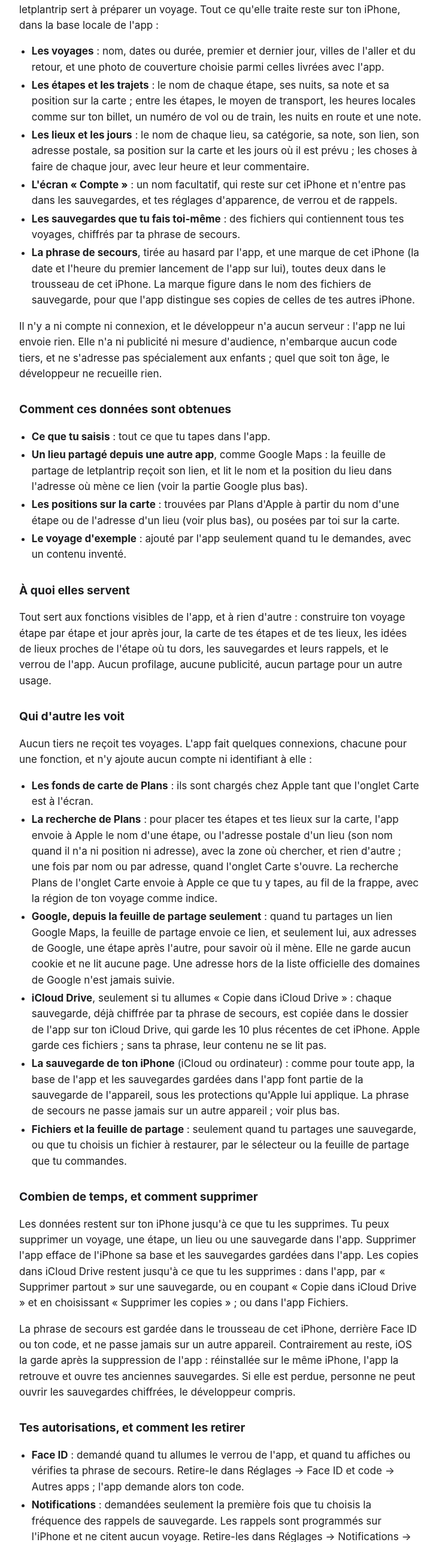
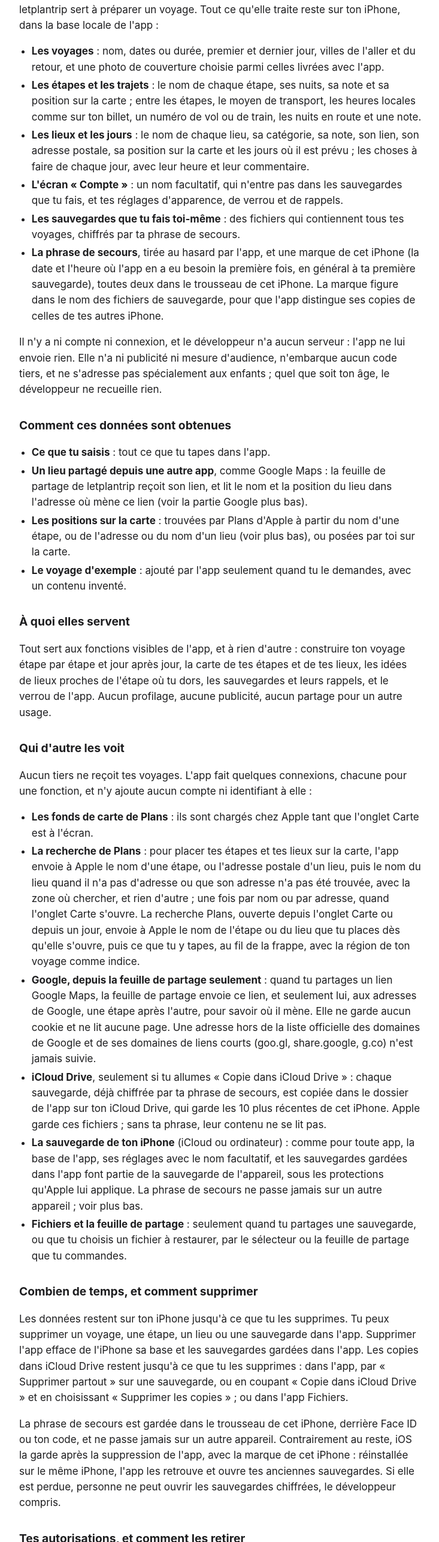
Before and after one commit to xdavy/dletmeapps-legal, a plain HTML site: page letplantrip/privacy-fr.html in a window 1280 px wide. Shown: the part 229-2800 px from the top of the page at 60% size, without its empty margins (272-1005 px from the left). Drawn offline with Linux system fonts and the light colour scheme.

Commit message:
letplantrip : politique corrigée sur sept points lus dans le code
Nom d'un lieu envoyé à Apple quand son adresse n'est pas trouvée ;
recherche Plans ouverte aussi depuis un jour, avec le nom prérempli ;
marque de l'iPhone faite au premier besoin, gardée elle aussi après la
suppression de l'app ; usages de Face ID ; nom facultatif dans la
sauvegarde de l'iPhone ; domaines de liens courts de Google.

Co-Authored-By: Claude Opus 5.5 <noreply@anthropic.com>

```diff
--- a/letplantrip/privacy-fr.html
+++ b/letplantrip/privacy-fr.html
@@ -24,9 +24,9 @@
 <li><strong>Les voyages</strong> : nom, dates ou durée, premier et dernier jour, villes de l'aller et du retour, et une photo de couverture choisie parmi celles livrées avec l'app.</li>
 <li><strong>Les étapes et les trajets</strong> : le nom de chaque étape, ses nuits, sa note et sa position sur la carte ; entre les étapes, le moyen de transport, les heures locales comme sur ton billet, un numéro de vol ou de train, les nuits en route et une note.</li>
 <li><strong>Les lieux et les jours</strong> : le nom de chaque lieu, sa catégorie, sa note, son lien, son adresse postale, sa position sur la carte et les jours où il est prévu ; les choses à faire de chaque jour, avec leur heure et leur commentaire.</li>
-<li><strong>L'écran « Compte »</strong> : un nom facultatif, qui reste sur cet iPhone et n'entre pas dans les sauvegardes, et tes réglages d'apparence, de verrou et de rappels.</li>
+<li><strong>L'écran « Compte »</strong> : un nom facultatif, qui n'entre pas dans les sauvegardes que tu fais, et tes réglages d'apparence, de verrou et de rappels.</li>
 <li><strong>Les sauvegardes que tu fais toi-même</strong> : des fichiers qui contiennent tous tes voyages, chiffrés par ta phrase de secours.</li>
-<li><strong>La phrase de secours</strong>, tirée au hasard par l'app, et une marque de cet iPhone (la date et l'heure du premier lancement de l'app sur lui), toutes deux dans le trousseau de cet iPhone. La marque figure dans le nom des fichiers de sauvegarde, pour que l'app distingue ses copies de celles de tes autres iPhone.</li>
+<li><strong>La phrase de secours</strong>, tirée au hasard par l'app, et une marque de cet iPhone (la date et l'heure où l'app en a eu besoin la première fois, en général à ta première sauvegarde), toutes deux dans le trousseau de cet iPhone. La marque figure dans le nom des fichiers de sauvegarde, pour que l'app distingue ses copies de celles de tes autres iPhone.</li>
 </ul>
 <p>Il n'y a ni compte ni connexion, et le développeur n'a aucun serveur : l'app ne lui envoie rien. Elle n'a ni publicité ni mesure d'audience, n'embarque aucun code tiers, et ne s'adresse pas spécialement aux enfants ; quel que soit ton âge, le développeur ne recueille rien.</p>
 </section>
@@ -36,7 +36,7 @@
 <ul>
 <li><strong>Ce que tu saisis</strong> : tout ce que tu tapes dans l'app.</li>
 <li><strong>Un lieu partagé depuis une autre app</strong>, comme Google Maps : la feuille de partage de letplantrip reçoit son lien, et lit le nom et la position du lieu dans l'adresse où mène ce lien (voir la partie Google plus bas).</li>
-<li><strong>Les positions sur la carte</strong> : trouvées par Plans d'Apple à partir du nom d'une étape ou de l'adresse d'un lieu (voir plus bas), ou posées par toi sur la carte.</li>
+<li><strong>Les positions sur la carte</strong> : trouvées par Plans d'Apple à partir du nom d'une étape, ou de l'adresse ou du nom d'un lieu (voir plus bas), ou posées par toi sur la carte.</li>
 <li><strong>Le voyage d'exemple</strong> : ajouté par l'app seulement quand tu le demandes, avec un contenu inventé.</li>
 </ul>
 </section>
@@ -51,10 +51,10 @@
 <p>Aucun tiers ne reçoit tes voyages. L'app fait quelques connexions, chacune pour une fonction, et n'y ajoute aucun compte ni identifiant à elle :</p>
 <ul>
 <li><strong>Les fonds de carte de Plans</strong> : ils sont chargés chez Apple tant que l'onglet Carte est à l'écran.</li>
-<li><strong>La recherche de Plans</strong> : pour placer tes étapes et tes lieux sur la carte, l'app envoie à Apple le nom d'une étape, ou l'adresse postale d'un lieu (son nom quand il n'a ni position ni adresse), avec la zone où chercher, et rien d'autre ; une fois par nom ou par adresse, quand l'onglet Carte s'ouvre. La recherche Plans de l'onglet Carte envoie à Apple ce que tu y tapes, au fil de la frappe, avec la région de ton voyage comme indice.</li>
-<li><strong>Google, depuis la feuille de partage seulement</strong> : quand tu partages un lien Google Maps, la feuille de partage envoie ce lien, et seulement lui, aux adresses de Google, une étape après l'autre, pour savoir où il mène. Elle ne garde aucun cookie et ne lit aucune page. Une adresse hors de la liste officielle des domaines de Google n'est jamais suivie.</li>
+<li><strong>La recherche de Plans</strong> : pour placer tes étapes et tes lieux sur la carte, l'app envoie à Apple le nom d'une étape, ou l'adresse postale d'un lieu, puis le nom du lieu quand il n'a pas d'adresse ou que son adresse n'a pas été trouvée, avec la zone où chercher, et rien d'autre ; une fois par nom ou par adresse, quand l'onglet Carte s'ouvre. La recherche Plans, ouverte depuis l'onglet Carte ou depuis un jour, envoie à Apple le nom de l'étape ou du lieu que tu places dès qu'elle s'ouvre, puis ce que tu y tapes, au fil de la frappe, avec la région de ton voyage comme indice.</li>
+<li><strong>Google, depuis la feuille de partage seulement</strong> : quand tu partages un lien Google Maps, la feuille de partage envoie ce lien, et seulement lui, aux adresses de Google, une étape après l'autre, pour savoir où il mène. Elle ne garde aucun cookie et ne lit aucune page. Une adresse hors de la liste officielle des domaines de Google et de ses domaines de liens courts (goo.gl, share.google, g.co) n'est jamais suivie.</li>
 <li><strong>iCloud Drive</strong>, seulement si tu allumes « Copie dans iCloud Drive » : chaque sauvegarde, déjà chiffrée par ta phrase de secours, est copiée dans le dossier de l'app sur ton iCloud Drive, qui garde les 10 plus récentes de cet iPhone. Apple garde ces fichiers ; sans ta phrase, leur contenu ne se lit pas.</li>
-<li><strong>La sauvegarde de ton iPhone</strong> (iCloud ou ordinateur) : comme pour toute app, la base de l'app et les sauvegardes gardées dans l'app font partie de la sauvegarde de l'appareil, sous les protections qu'Apple lui applique. La phrase de secours ne passe jamais sur un autre appareil ; voir plus bas.</li>
+<li><strong>La sauvegarde de ton iPhone</strong> (iCloud ou ordinateur) : comme pour toute app, la base de l'app, ses réglages avec le nom facultatif, et les sauvegardes gardées dans l'app font partie de la sauvegarde de l'appareil, sous les protections qu'Apple lui applique. La phrase de secours ne passe jamais sur un autre appareil ; voir plus bas.</li>
 <li><strong>Fichiers et la feuille de partage</strong> : seulement quand tu partages une sauvegarde, ou que tu choisis un fichier à restaurer, par le sélecteur ou la feuille de partage que tu commandes.</li>
 </ul>
 </section>
@@ -62,13 +62,13 @@
 <section id="retention">
 <h2>Combien de temps, et comment supprimer</h2>
 <p>Les données restent sur ton iPhone jusqu'à ce que tu les supprimes. Tu peux supprimer un voyage, une étape, un lieu ou une sauvegarde dans l'app. Supprimer l'app efface de l'iPhone sa base et les sauvegardes gardées dans l'app. Les copies dans iCloud Drive restent jusqu'à ce que tu les supprimes : dans l'app, par « Supprimer partout » sur une sauvegarde, ou en coupant « Copie dans iCloud Drive » et en choisissant « Supprimer les copies » ; ou dans l'app Fichiers.</p>
-<p>La phrase de secours est gardée dans le trousseau de cet iPhone, derrière Face ID ou ton code, et ne passe jamais sur un autre appareil. Contrairement au reste, iOS la garde après la suppression de l'app : réinstallée sur le même iPhone, l'app la retrouve et ouvre tes anciennes sauvegardes. Si elle est perdue, personne ne peut ouvrir les sauvegardes chiffrées, le développeur compris.</p>
+<p>La phrase de secours est gardée dans le trousseau de cet iPhone, derrière Face ID ou ton code, et ne passe jamais sur un autre appareil. Contrairement au reste, iOS la garde après la suppression de l'app, avec la marque de cet iPhone : réinstallée sur le même iPhone, l'app les retrouve et ouvre tes anciennes sauvegardes. Si elle est perdue, personne ne peut ouvrir les sauvegardes chiffrées, le développeur compris.</p>
 </section>
 
 <section id="consent">
 <h2>Tes autorisations, et comment les retirer</h2>
 <ul>
-<li><strong>Face ID</strong> : demandé quand tu allumes le verrou de l'app, et quand tu affiches ou vérifies ta phrase de secours. Retire-le dans Réglages → Face ID et code → Autres apps ; l'app demande alors ton code.</li>
+<li><strong>Face ID</strong> : il sert à ouvrir l'app verrouillée et à allumer ou couper le verrou, et à lire ta phrase de secours : à chaque sauvegarde après la première, pour ouvrir une sauvegarde, et pour afficher, vérifier ou changer la phrase. iOS te demande ton accord la première fois. Retire-le dans Réglages → Face ID et code → Autres apps ; l'app demande alors ton code.</li>
 <li><strong>Notifications</strong> : demandées seulement la première fois que tu choisis la fréquence des rappels de sauvegarde. Les rappels sont programmés sur l'iPhone et ne citent aucun voyage. Retire-les dans Réglages → Notifications → letplantrip.</li>
 <li><strong>iCloud Drive</strong> : coupé tant que tu n'allumes pas « Copie dans iCloud Drive » dans « Compte » ; tu le coupes au même endroit, quand tu veux.</li>
 </ul>
```
Also changed, not shown: letplantrip/privacy.html (+8 -8 lines).
